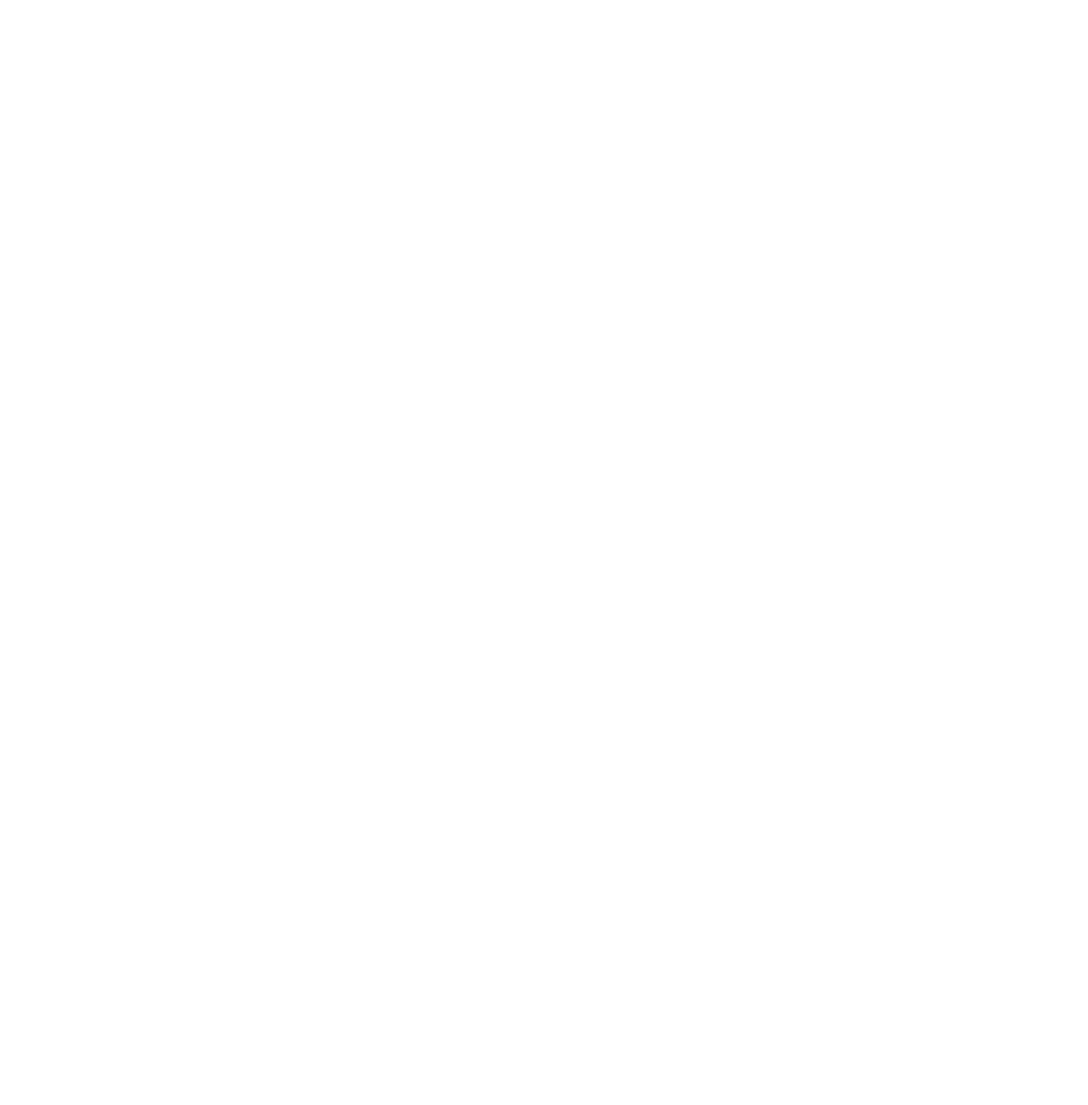
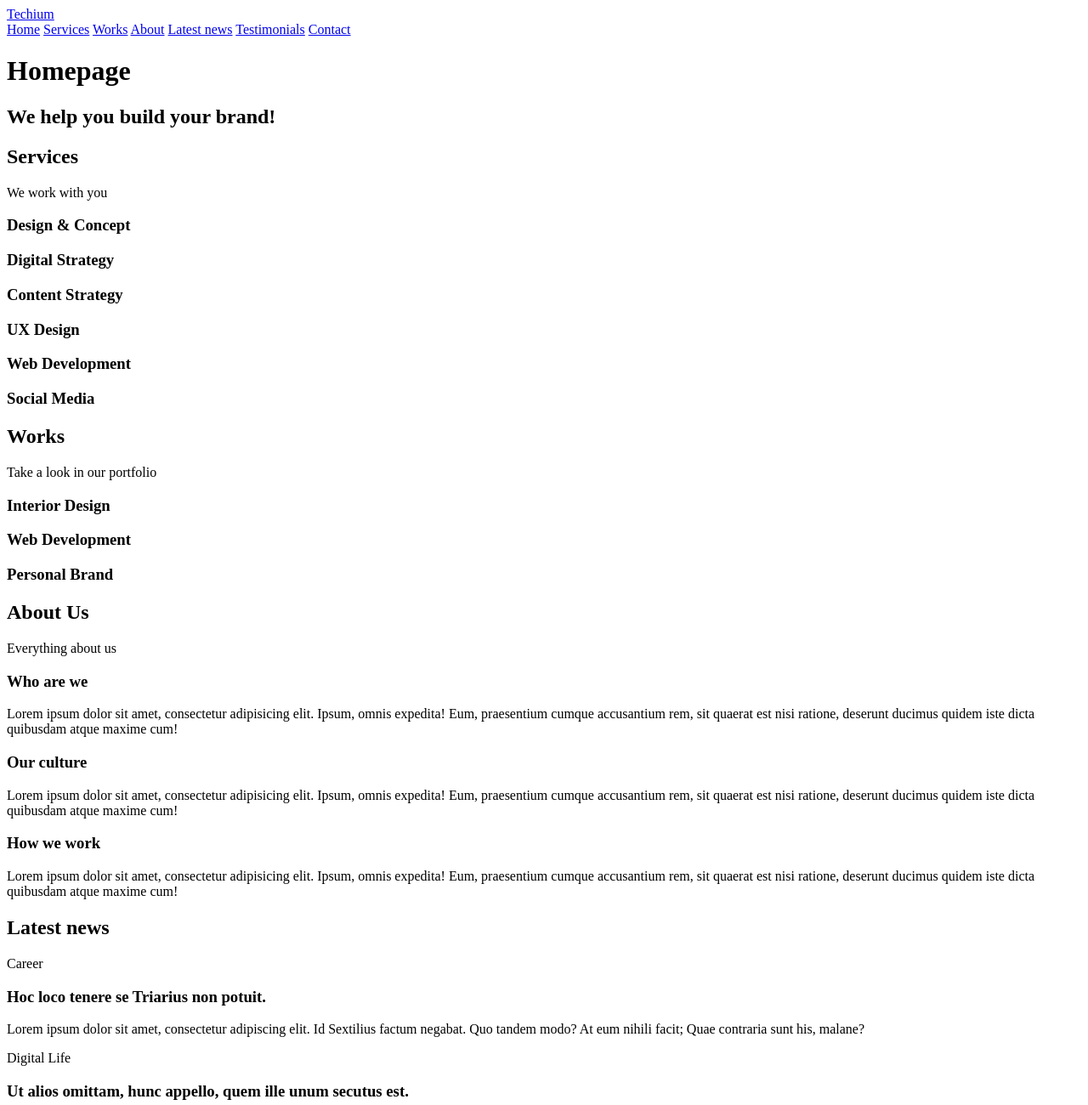
Before and after one commit to JacobGriffith1/atlas-web_front_end, a plain HTML site: page html_advanced/21-index.html in a window 1280 px wide. Shown: the top 1300 px of the page at 85% size. Before the commit the page ends 800 px from the top, so only its background shows below. Drawn offline with Linux system fonts and the light colour scheme.

Commit message:
21-index.html [1]: Boy, that one aged like milk!

```diff
--- a/html_advanced/21-index.html
+++ b/html_advanced/21-index.html
@@ -1 +1,125 @@
-<!--[]-->
+<!DOCTYPE html>
+<html lang="en" dir=ltr>
+    <head>
+        <meta charset="utf-8">
+        <meta name="viewport" content="width=device-width, initial-scale=1.0, viewport-fit=cover">
+        <title>Homepage - Techium</title>
+        <meta name="description" content="Techium is a digital agency">
+        <link rel="icon", type="image/x-icon", href="./favicon.ico">
+        <link rel="icon", type="image/png", href="./favicon.png">
+    </head>
+    <body>
+<!-- Header -->
+        <header><div>
+            <div><a href="/"><span>Techium</span></a></div>
+            <nav>
+                <a href="/">Home</a>
+                <a href="#services">Services</a>
+                <a href="#works">Works</a>
+                <a href="#about">About</a>
+                <a href="#latest_news">Latest news</a>
+                <a href="#testimonials">Testimonials</a>
+                <a href="#contact">Contact</a>
+            </nav>
+        </div></header>
+<!-- Main -->
+        <main>
+            <h1>Homepage</h1>
+<!-- Hero section -->
+            <section><div>
+                <h2>We help you build your brand!</h2>
+            </div></section>
+<!-- Services section -->
+            <section><div>
+                <header>
+                <h2>Services</h2>
+                <p>We work with you</p>
+                </header>
+                <div>
+                    <h3>Design & Concept</h3>
+                    <h3>Digital Strategy</h3>
+                    <h3>Content Strategy</h3>
+                    <h3>UX Design</h3>
+                    <h3>Web Development</h3>
+                    <h3>Social Media</h3>
+                </div>
+            </div></section>
+<!-- Works section -->
+            <section><div>
+                <header>
+                <h2>Works</h2>
+                <p>Take a look in our portfolio</p>
+                </header>
+                <div>
+                    <article><h3>Interior Design</h3></article>
+                    <article><h3>Web Development</h3></article>
+                    <article><h3>Personal Brand</h3></article>
+                </div>
+            </div></section>
+<!-- About Us section -->
+            <section><div>
+                <header>
+                <h2>About Us</h2>
+                <p>Everything about us</p>
+                </header>
+                <div>
+                    <h3>Who are we</h3>
+                    <p>Lorem ipsum dolor sit amet, consectetur adipisicing elit. Ipsum, omnis expedita! Eum, praesentium cumque accusantium rem, sit quaerat est nisi ratione, deserunt ducimus quidem iste dicta quibusdam atque maxime cum!</p>
+                    <h3>Our culture</h3>
+                    <p>Lorem ipsum dolor sit amet, consectetur adipisicing elit. Ipsum, omnis expedita! Eum, praesentium cumque accusantium rem, sit quaerat est nisi ratione, deserunt ducimus quidem iste dicta quibusdam atque maxime cum!</p>
+                    <h3>How we work</h3>
+                    <p>Lorem ipsum dolor sit amet, consectetur adipisicing elit. Ipsum, omnis expedita! Eum, praesentium cumque accusantium rem, sit quaerat est nisi ratione, deserunt ducimus quidem iste dicta quibusdam atque maxime cum!</p>
+                </div>
+            </div></section>
+<!-- Latest news section -->
+            <section><div>
+                <header><h2>Latest news</h2></header>
+                <div>
+                <article>
+                    <p>Career</p>
+                    <h3>Hoc loco tenere se Triarius non potuit.</h3>
+                    <p>Lorem ipsum dolor sit amet, consectetur adipiscing elit. Id Sextilius factum negabat. Quo tandem modo? At eum nihili facit; Quae contraria sunt his, malane?</p>
+                </article>
+                <article>
+                    <p>Digital Life</p>
+                    <h3>Ut alios omittam, hunc appello, quem ille unum secutus est.</h3>
+                    <p>Lorem ipsum dolor sit amet, consectetur adipiscing elit. Tum mihi Piso: Quid ergo? Tum ille: Ain tandem? Non autem hoc: igitur ne illud quidem. Sed quod proximum fuit non vidit. Nos commodius agimus. An nisi populari fama?</p>
+                </article>
+                <article>
+                    <p>Social</p>
+                    <h3>Bestiarum vero nullum iudicium puto.</h3>
+                    <p>Lorem ipsum dolor sit amet, consectetur adipiscing elit. Non igitur bene. Quid enim est a Chrysippo praetermissum in Stoicis? Pugnant Stoici cum Peripateticis. Prioris generis est docilitas, memoria; Apparet statim, quae sint officia, quae actiones.</p>
+                </article>
+                </div>
+            </div></section>
+<!-- Testimonials section -->
+            <section><div>
+                <header>
+                <h2>Testimonials</h2>
+                <p>We are more than a digital company</p>
+                </header>
+                <div>
+                    <article>Testimonial 1</article>
+                    <article>Testimonial 2</article>
+                    <article>Testimonial 3</article>
+                </div>
+            </div></section>
+<!-- Contact section -->
+            <section><div>
+                <header>
+                <h2>Contact</h2>
+                <p>We like to know new people</p>
+                </header>
+                <div>
+                    <p>Lorem ipsum dolor sit amet, consectetur adipiscing elit. Id Sextilius factum negabat. Quo tandem modo? At eum nihili facit; Quae contraria sunt his, malane?</p>
+                </div>
+            </div></section>
+        </main>
+<!-- Footer -->
+        <footer><div>
+            <a href="https://www.facebook.com/HolbertonSchool/">Facebook</a>
+            <a href="https://twitter.com/holbertonschool">Twitter</a>
+            <a href="https://www.instagram.com/holbertonschool/">Instagram</a>
+        </div></footer>
+    </body>
+</html>
```
